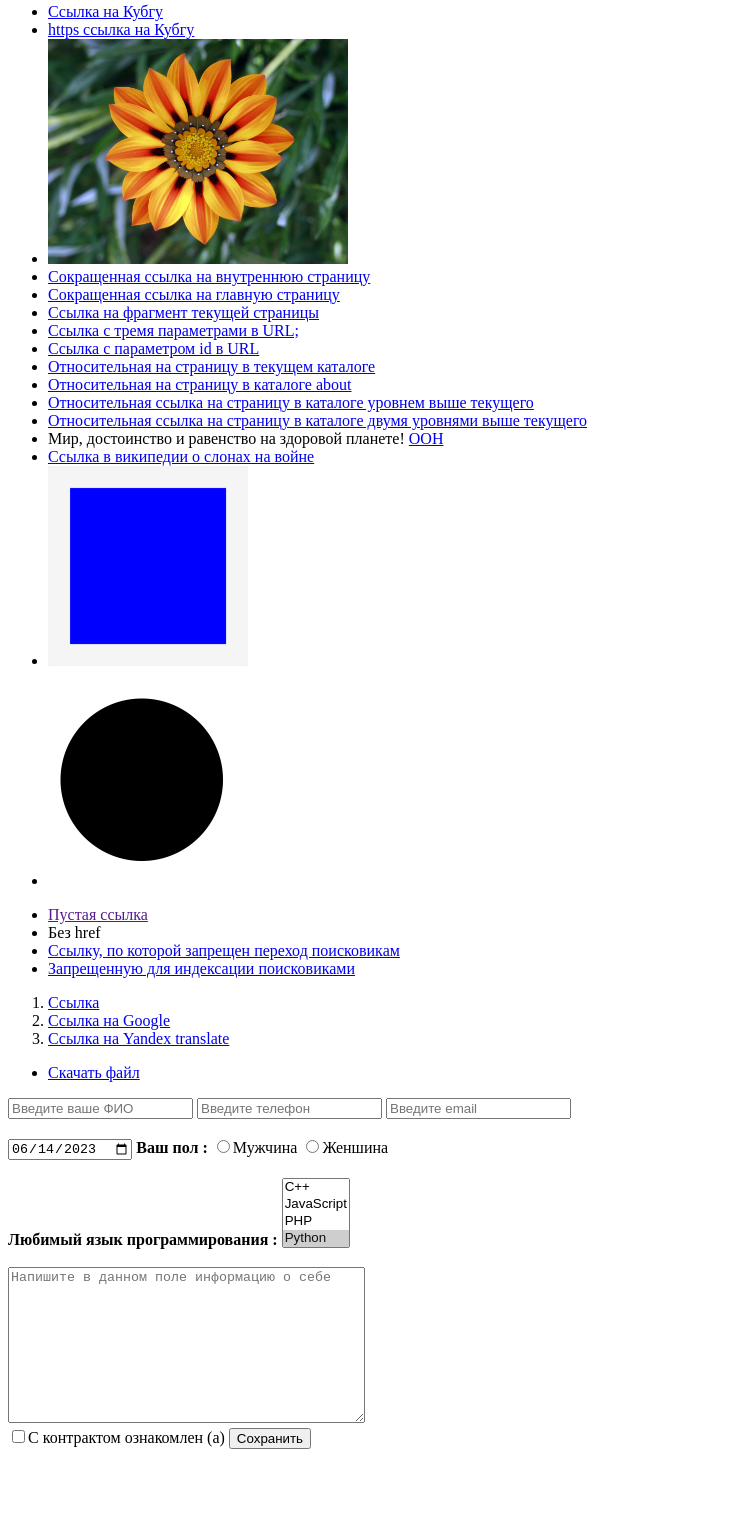
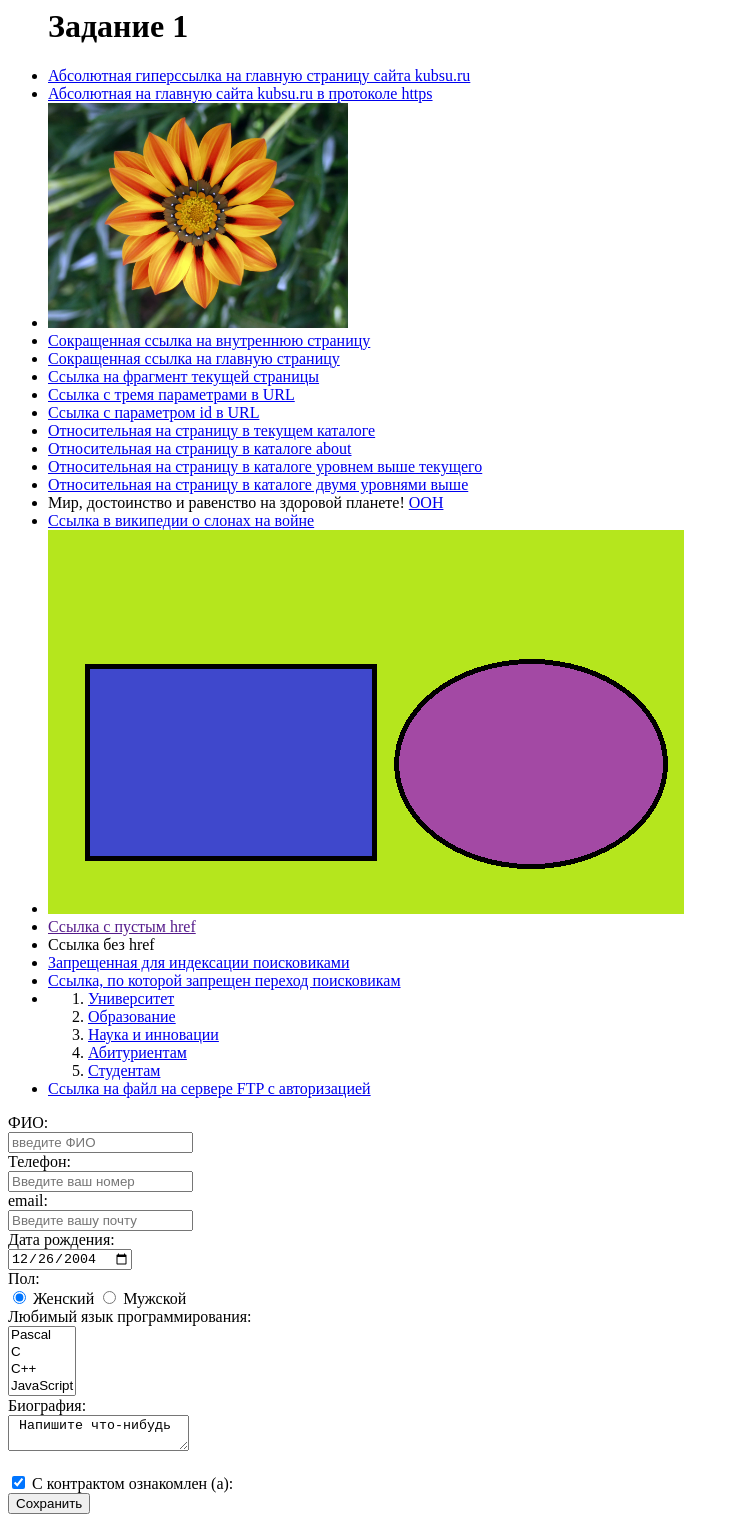
Before and after one commit to haw9k/s0177148, a plain HTML site: page index.html in a window 1280 px wide. Shown: the part 13-1531 px from the top of the page, without its empty margins (0-739 px from the left). Before the commit the page ends 1470 px from the top, so only its background shows below. Drawn offline with Linux system fonts and the light colour scheme.

Commit message:
Add files via upload

```diff
--- a/index.html
+++ b/index.html
@@ -1,138 +1,115 @@
 <!DOCTYPE html>
 <html lang="en">
 <head>
-
   <meta charset="UTF-8">
-    <meta name="viewport" content="width=device-width, initial-scale=1.0">
   <title>Задание 1</title>
-    <link rel="stylesheet" href="style.css">
 </head>
 <body>
   <ul>
+    <h1>Задание 1</h1>
+      <li><a href = "http://www.kubsu.ru/"> Абсолютная гиперссылка на главную страницу сайта kubsu.ru</a></li>
+      <li><a href = "https://www.kubsu.ru/"> Абсолютная на главную сайта kubsu.ru в протоколе https</a></li>
+      <li><a href="#"><img src="image.jpg" width="300" alt="Цветок"></a></li>
+      <li><a href = "sell.html">Сокращенная ссылка на внутреннюю страницу</a></li>
+      <li><a href = "index.html">Сокращенная ссылка на главную страницу</a></li>
+      <li><a href = "#contact" >Ссылка на фрагмент текущей страницы</a></li>
+      <li><a href = "https://www.google.com/search?q=%D0%B2%D0%B8%D0%BA%D0%B8%D0%BF%D0%B5%D0%B4%D0%B8%D1%8F&oq=%D0%B2%D0%B8%D0%BA%D0%B5%D0%BF%D0%B5&aqs=chrome">Ссылка с тремя параметрами в URL</a></li>
+      <li><a href = "https://example.com/page.html?id=123">Ссылка с параметром id в URL</a></li>
+      <li><a href="./sell.html">Относительная на страницу в текущем каталоге</a></li>
+      <li><a href="about/sell.html">Относительная на страницу в каталоге about</a></li>
+      <li><a href="about/about/sell.html"> Относительная на страницу в каталоге уровнем выше текущего</a></li>
+      <li><a href="about/under_about/sell.html"> Относительная на страницу в каталоге двумя уровнями выше</a></li>
+      <li> Мир, достоинство и равенство на здоровой планете! <a href="https://www.un.org/ru/"> ООН </a> </li>
+      <li><a href="https://ru.wikipedia.org/wiki/%D0%A1%D0%BB%D0%BE%D0%BD%D0%BE%D0%B2%D1%8B%D0%B5#%D0%A1%D0%BB%D0%BE%D0%BD%D1%8B_%D0%BD%D0%B0_%D0%B2%D0%BE%D0%B9%D0%BD%D0%B5">Ссылка в википедии о  слонах на войне</a></li>
+      <li><img src = "image4.png" usemap = "#shape">
+          <map name = "shape" >
+              <area shape = "rect" coords = "42,125,325,325" href = "https://ru.wikipedia.org/wiki/%D0%9A%D0%B2%D0%B0%D0%B4%D1%80%D0%B0%D1%82" alt = "Квадрат" >
+              <area shape = "circle" coords = "483,228,123" href = "https://ru.wikipedia.org/wiki/%D0%9A%D1%80%D1%83%D0%B3" alt = "Круг." >
+          </map>
+      </li>
+      <li><a href = "">Ссылка с пустым href</a></li>
+      <li><a>Ссылка без href</a></li>
+      <li><a href="https://media.universeodon.com/media_attachments/files/110/533/989/149/791/566/original/27415bca4ad19c82.jpg" rel="noindex">Запрещенная для индексации поисковиками</a></li>
+      <li><a href="https://media.universeodon.com/media_attachments/files/110/533/989/149/791/566/original/27415bca4ad19c82.jpg" rel="nofolow">Ссылка, по которой запрещен переход поисковикам</a></li>
       <li>
-            <a href="http://Kubsu.ru/">Ссылка на Кубгу</a>
+        <ol>
+          <li><a href = "https://www.kubsu.ru/ru/university">Университет</a></li>
+          <li><a href = "https://www.kubsu.ru/ru/education">Образование</a></li>
+          <li><a href = "https://www.kubsu.ru/ru/science">Наука и инновации</a></li>
+          <li><a href = "https://www.kubsu.ru/ru/abiturient">Абитуриентам</a></li>
+          <li><a href = "https://www.kubsu.ru/ru/studlife">Студентам</a></li>
+        </ol>
       </li>
       <li>
-            <a href="https://Kubsu.ru">https cсылка на Кубгу</a>
-        </li>
-        <li>
-            <a href="#"><img src="image.jpg" width="300" alt="Цветок"></a>
-        </li>
-        <li>
-            <a href="out/outindex.html">Cокращенная ссылка на внутреннюю страницу</a>
-        </li>
-        <li>
-            <a href="index.html">Cокращенная ссылка на главную страницу</a>
-        </li>
-        <li>
-            <a href="#button">Ссылка на фрагмент текущей страницы</a></li>
-        <li>
-            <a href="http://Kubsu.ru?kurs=1&fuk=010302&form=plat">Cсылка с тремя параметрами в URL;</a>
-        </li>
-        <li>
-            <a href="https://example.com/page.html?id=123">Cсылка с параметром id в URL</a>
-        </li>
-        <li>
-            <a href="index_2.html">Относительная на страницу в текущем каталоге</a>
-        </li>
-        <li>
-            <a href="about/about.html">Относительная на страницу в каталоге about</a>
-        </li>
-        <li>
-            <a href="../index"> Относительная ссылка на страницу в каталоге уровнем выше текущего</a>
-        </li>
-        <li>
-            <a href="../../index"> Относительная ссылка на страницу в каталоге двумя уровнями выше текущего</a>
-        </li>
-        <li>
-            Мир, достоинство и равенство на здоровой планете! <a href="https://www.un.org/ru/"> ООН </a>
-        </li>
-        <li>
-            <a href="https://ru.wikipedia.org/wiki/%D0%A1%D0%BB%D0%BE%D0%BD%D0%BE%D0%B2%D1%8B%D0%B5#%D0%A1%D0%BB%D0%BE%D0%BD%D1%8B_%D0%BD%D0%B0_%D0%B2%D0%BE%D0%B9%D0%BD%D0%B5">Ссылка в википедии о  слонах на войне</a>
-        </li>
-        <li>
-            <img src="image1.png" width="200" usemap="#square" alt="Square">
-        </li>
-    </ul>
-        <map name="square">
-            <area shape="rect" coords="18,18,178,178" href="#" alt="">
-        </map>
-    <ul>
-        <li>
-            <img src="image2.png" width="200" height="200" usemap="#circle" alt="circle">
-        </li>
-    </ul>
-        <map name="circle">
-            <area shape="circle" coords="100,100,90" href="#" alt="">
-        </map>
-    <ul>
-        <li>
-            <a href="">Пустая ссылка</a>
-        </li>
-        <li>
-            <a>Без href</a>
-        </li>
-        <li>
-            <a href="#" rel="nofolow">Ссылку, по которой запрещен переход поисковикам</a>
-        </li>
-        <li>
-            <a href="#" rel="noindex">Запрещенную для индексации поисковиками</a>
-        </li>
-    </ul>
-    <ol>
-        <li>
-            <a href="#" title="Example">Ссылка</a>
-        </li>
-        <li>
-            <a href="https://google.com" title="Google">Ссылка на Google</a>
-        </li>
-        <li>
-            <a href="https://translate.yandex.ru/" title="Yandex translate">Ссылка на Yandex translate</a>
-        </li>
-    </ol>
-    <ul>
-        <li>
-            <a id="button" href="ftp://user:pass123@tavalik.ru/Temp/file.txt">Скачать файл</a>
+        <a href = "ftp://test:password@amasilov04/box/1.txt">Ссылка на файл на сервере FTP с авторизацией</a>
       </li>
     </ul>
 
-    <input type="text" placeholder="Введите ваше ФИО" >
-    <input type="tel" placeholder="Введите телефон">
-    <input type="email" placeholder="Введите email">
+      <form action="/" method="POST">
+      <label>
+        ФИО:
         <br>
-    <br>
-    <input type="date" value="2023-06-14">
-    <strong>Ваш пол :</strong>
-    <label>
-        <input name="pol" type="radio">Мужчина
-    </label>
-    <label >
-        <input name="pol" type="radio">Женшина
+        <input name="field-name-1" type="text" placeholder="введите ФИО" required >
       </label>
       <br>
+
+      <label>
+        Телефон:<br>
+        <input name="field-tel" type="tel" placeholder="Введите ваш номер" required >
+        </label><br>
+
+      <label>
+        email:<br>
+        <input name="field-email" type="email" placeholder="Введите вашу почту" required >
+      </label><br>
+
+      <label>
+        Дата рождения:<br>
+        <input name="field-date" value="2004-12-26" type="date" required >
+      </label><br>
+
+      Пол:<br>
+
+      <label>
+        <input type="radio" checked="checked" name="radio-group-1" value="Значение1" required >
+        Женский
+      </label>
+        <label><input type="radio" name="radio-group-1" value="Значение2" required >
+        Мужской
+      </label><br >
+
+        <label>
+            Любимый язык программирования:
             <br>
-    <strong>Любимый язык программирования :</strong>
-    <select name="field" multiple="multiple">
-        <option value="one">Pascal</option>
-        <option value="one">C</option>
-        <option value="one">C++</option>
-        <option value="one">JavaScript</option>
-        <option value="one">PHP</option>
-        <option value="one" selected="">Python</option>
-        <option value="one">Java</option>
-        <option value="one">Haskel</option>
-        <option value="one">Clojure</option>
-        <option value="one">Prolog</option>
-        <option value="one">Scala</option>
+            <select name="field-name-4[]"
+              multiple="multiple">
+              <option value="Pascal">Pascal</option>
+              <option value="C">C</option>
+              <option value="C++">C++</option>
+              <option value="JavaScript">JavaScript</option>
+              <option value="PHP">PHP</option>
+              <option value="Python">Python</option>
+              <option value="Java">Java</option>
+              <option value="Haskel">Haskel</option>
+              <option value="Clojure">Clojure</option>
+              <option value="Prolog">Prolog</option>
+              <option value="Scala">Scala</option>
+
 	    </select>
+          </label><br>
+
+      <label>
+        Биография:<br>
+        <textarea name="field-name-2" type="text" required> Напишите что-нибудь</textarea >
+      </label><br>
+
       <br>
-    <br>
-    <textarea cols="42" rows="10" placeholder="Напишите в данном поле информацию о себе"></textarea>
-    <br>
-    <label>
-        <input type="checkbox">С контрактом ознакомлен (а)
-    </label>
-    <input type="submit" value="Сохранить">
+      <label id="contact">
+        <input type="checkbox" checked="checked" name="check-1" required >
+        С контрактом ознакомлен (а):
+      </label><br>
+
+      <input type="submit" value="Сохранить" >
+      </form>
 </body>
-
 </html>
```
Also changed, not shown: about/sell.html (added), about/under_about/sel.html (added), 1 other file. Lines whose indentation alone changed are shown as unchanged.
